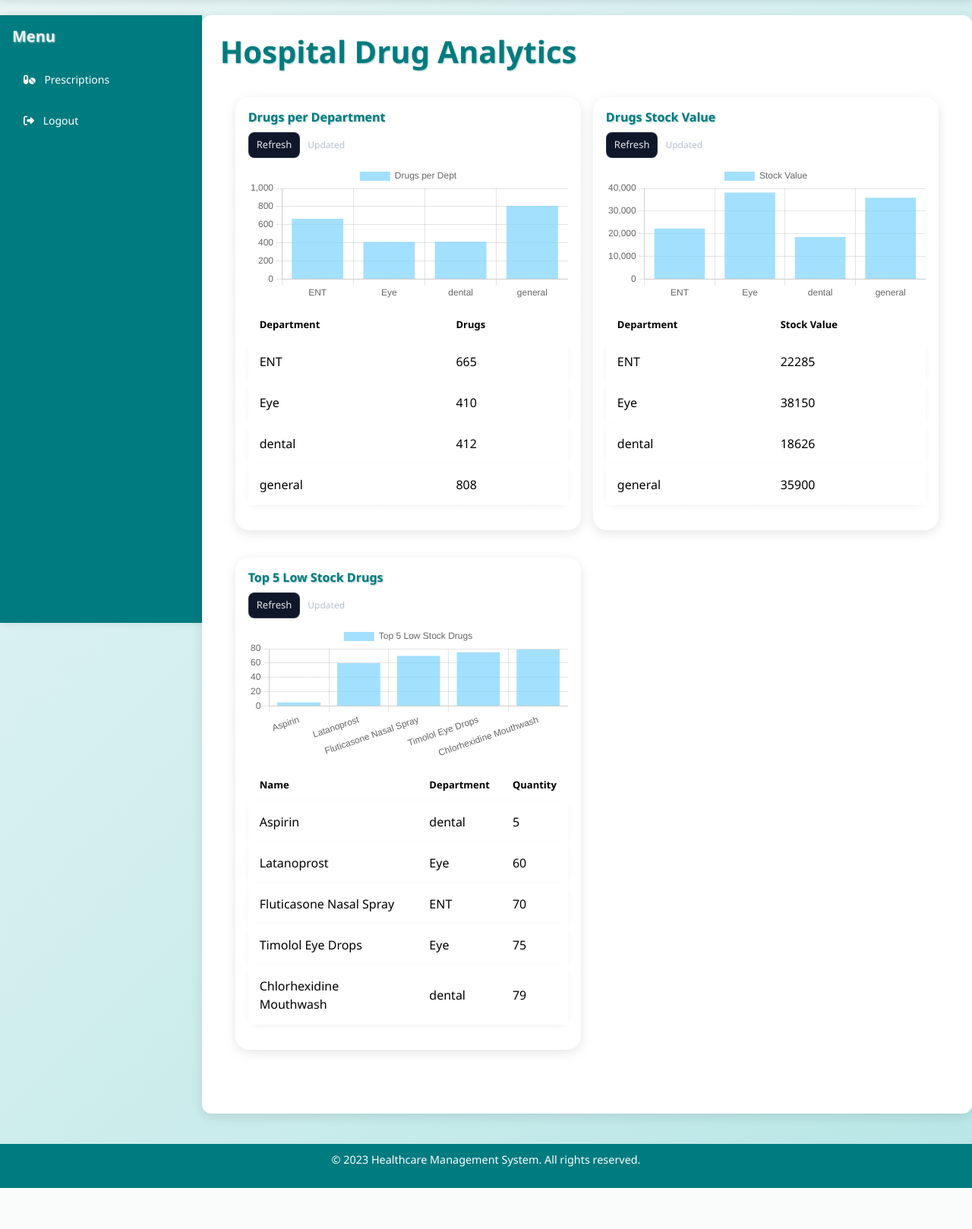
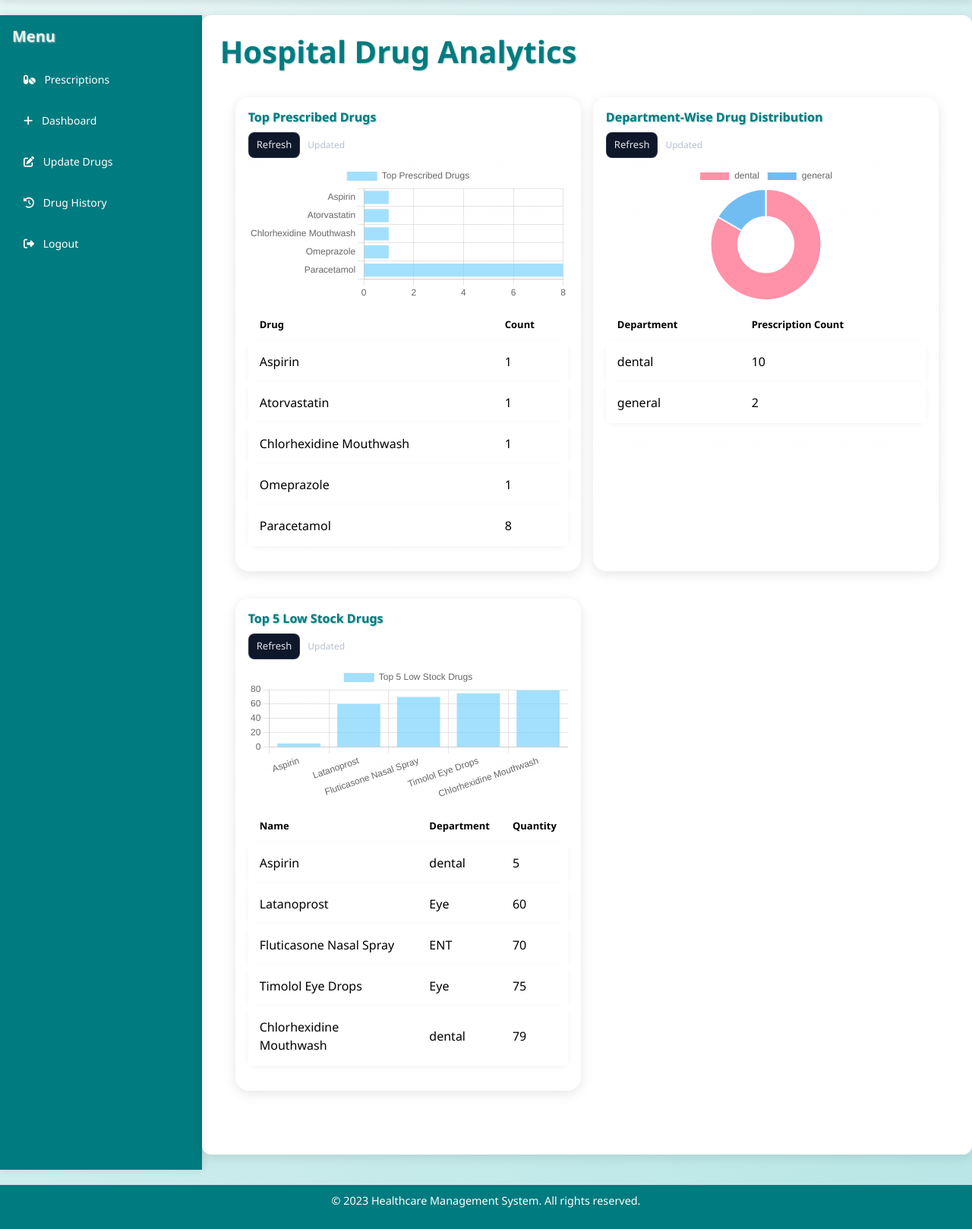
Before and after one commit to vishnu2006034/healthcare, a Flask app: page /analyticsdrug/drugdashboard in a window 1280 px wide. Shown: the part 78-1696 px from the top of the page at 76% size. Before the commit the page ends 1642 px from the top, so only its background shows below. Run offline with Flask 3, Linux system fonts and the light colour scheme; data comes from the database, SQL or seed files in the repository; both versions use the stored data as it was after the commit.

Commit message:
doc analysis

```diff
--- a/analyticsdrug.py
+++ b/analyticsdrug.py
@@ -1,6 +1,6 @@
 from flask import Blueprint, render_template, jsonify
 from sqlalchemy import func
-from models import db, Patient,Drugs,Doctor,Patientin,Patientout
+from models import db, Patient,Drugs,Doctor,Patientin,Patientout,DrugsHistory
 
 
 analyticsdrug_bp = Blueprint("analyticsdrug", __name__)
@@ -9,23 +9,27 @@ analyticsdrug_bp = Blueprint("analyticsdrug", __name__)
 def analytics_drugdashboard():
     return render_template("druganalytics.html")
 
-@analyticsdrug_bp.route("/drugs-per-department")
-def drugs_per_department():
+@analyticsdrug_bp.route("/top-prescribed-drugs")
+def top_prescribed_drugs():
     rows = (
-        db.session.query(Drugs.department, func.sum(Drugs.quantity))
+        db.session.query(Drugs.name, func.count(DrugsHistory.id).label('count'))
+        .join(DrugsHistory, DrugsHistory.drugs_id == Drugs.id)
+        .group_by(Drugs.id)
+        .order_by(func.count(DrugsHistory.id).desc())
+        .limit(10)
+        .all()
+    )
+    return jsonify({name: int(count) for name, count in rows})
+
+@analyticsdrug_bp.route("/department-drug-distribution")
+def department_drug_distribution():
+    rows = (
+        db.session.query(Drugs.department, func.count(DrugsHistory.id).label('count'))
+        .join(DrugsHistory, DrugsHistory.drugs_id == Drugs.id)
         .group_by(Drugs.department)
         .all()
     )
-    return jsonify({dept or "Unknown": int(qty) for dept, qty in rows})
-
-@analyticsdrug_bp.route("/drugs-stock-value")
-def drugs_stock_value():
-    rows = (
-        db.session.query(Drugs.department, func.sum(Drugs.price * Drugs.quantity))
-        .group_by(Drugs.department)
-        .all()
-    )
-    return jsonify({dept or "Unknown": float(value) for dept, value in rows})
+    return jsonify({dept or "Unknown": int(count) for dept, count in rows})
 
 @analyticsdrug_bp.route("/drugs-low-stock")
 def drugs_low_stock():
--- a/app.py
+++ b/app.py
@@ -9,6 +9,7 @@ import json
 from models import db,Admin,Patient,Medical,Drugs,Doctor ,Patientin,Patientout,Prescription,DrugsHistory # ✅ import db from models
 from analytics import analytics_bp
 from analyticsdrug import analyticsdrug_bp
+from analyticsdoctor import analyticsdoctor_bp
 # from sqlalchemy import func
 # from analytics import analytics_bp
 # app.register_blueprint(analytics_bp)
@@ -34,6 +35,7 @@ login.login_view = 'doclogin'
 db.init_app(app)
 app.register_blueprint(analytics_bp, url_prefix="/analytics")
 app.register_blueprint(analyticsdrug_bp,url_prefix="/analyticsdrug")
+app.register_blueprint(analyticsdoctor_bp, url_prefix="/analyticsdoctor")
 
 @login.user_loader
 def load_user(user_id):
@@ -463,10 +465,28 @@ from flask_login import login_required, current_user
 def docprofile():
     return render_template('docprofile.html', doctor=current_user)
 
+@app.route('/doctordashboard')
+@login_required
+def doctordashboard():
+    return render_template('doctor_dashboard.html')
+
 @app.route("/logout")
 def logout():
     logout_user()  # log out user
     return redirect(url_for('index'))
+
+@app.route('/discharge/<int:patient_id>')
+@login_required
+def discharge_patient(patient_id):
+    # Remove patient from Patientin table (doctor's view)
+    patientin_record = Patientin.query.filter_by(patient_id=patient_id).first()
+    if patientin_record:
+        db.session.delete(patientin_record)
+        db.session.commit()
+        flash('Patient discharged successfully.', 'success')
+    else:
+        flash('Patient not found or already discharged.', 'error')
+    return redirect(url_for('docpro'))
 
 
 # Register the analytics blueprint
--- a/templates/druganalytics.html
+++ b/templates/druganalytics.html
@@ -3,11 +3,14 @@
 {% block title %}Hospital Drug Analytics{% endblock %}
 
 {% block content %}
-<div class="d-flex">
-    <nav class="sidebar text-white p-3 vh-100" style="background-color: #007b7f;">
+<div class="d-flex min-vh-100">
+    <nav class="sidebar text-white p-3 min-vh-100" style="background-color: #007b7f;">
         <h5 class="mb-4">Menu</h5>
         <ul class="nav flex-column">
             <li class="nav-item mb-2"><a href="{{ url_for('medp') }}" class="nav-link text-white"><i class="fas fa-pills me-2"></i> Prescriptions</a></li>
+            <li class="nav-item mb-2"><a href="{{ url_for('analyticsdrug.analytics_drugdashboard') }}" class="nav-link text-white"><i class="fas fa-plus me-2"></i> Dashboard</a></li>
+            <li class="nav-item mb-2"><a href="{{ url_for('updatedrugs') }}" class="nav-link text-white"><i class="fas fa-edit me-2"></i> Update Drugs</a></li>
+            <li class="nav-item mb-2"><a href="{{ url_for('drughistory') }}" class="nav-link text-white"><i class="fas fa-history me-2"></i> Drug History</a></li>
             <li class="nav-item mb-2"><a href="{{ url_for('logout') }}" class="nav-link text-white"><i class="fas fa-sign-out-alt me-2"></i> Logout</a></li>
         </ul>
     </nav>
@@ -15,9 +18,9 @@
         <h1 class="mb-4">Hospital Drug Analytics</h1>
         <div class="wrap">
     <div class="grid">
-      <!-- Drugs per Department -->
+      <!-- Top Prescribed Drugs -->
       <section class="card">
-        <h2>Drugs per Department</h2>
+        <h2>Top Prescribed Drugs</h2>
         <div class="toolbar">
           <button id="refreshDrugsDept">Refresh</button>
           <span id="drugsDeptStatus" class="status"></span>
@@ -26,15 +29,15 @@
         <table class="table" id="drugsDeptTable"></table>
       </section>
 
-      <!-- Drugs Stock Value -->
+      <!-- Department-Wise Drug Distribution -->
       <section class="card">
-        <h2>Drugs Stock Value</h2>
+        <h2>Department-Wise Drug Distribution</h2>
         <div class="toolbar">
-          <button id="refreshDrugsValue">Refresh</button>
-          <span id="drugsValueStatus" class="status"></span>
+          <button id="refreshDeptDistribution">Refresh</button>
+          <span id="deptDistributionStatus" class="status"></span>
         </div>
-        <canvas id="drugsValueChart"></canvas>
-        <table class="table" id="drugsValueTable"></table>
+        <canvas id="deptDistributionChart"></canvas>
+        <table class="table" id="deptDistributionTable"></table>
       </section>
 
       <!-- Low Stock Drugs -->
@@ -76,9 +79,13 @@
     function byId(id){return document.getElementById(id)}
     function status(el,msg,isError=false){el.textContent=msg;el.classList.toggle('error',isError)}
     function toLabelsData(obj){const labels=Object.keys(obj||{});const data=labels.map(k=>obj[k]);return {labels,data}}
-    function drawBarChart(ctx,labels,data,label,color='rgba(125,211,252,0.7)'){
+    function drawBarChart(ctx,labels,data,label,color='rgba(125,211,252,0.7)', indexAxis='x'){
       if(ctx.__chart) ctx.__chart.destroy()
-      ctx.__chart=new Chart(ctx,{type:'bar',data:{labels,datasets:[{label,data,backgroundColor:color}]},options:{responsive:true,scales:{y:{beginAtZero:true}}}})
+      ctx.__chart=new Chart(ctx,{type:'bar',data:{labels,datasets:[{label,data,backgroundColor:color}]},options:{responsive:true,scales:{y:{beginAtZero:true}}, indexAxis}})
+    }
+    function drawPieChart(ctx,labels,data,label){
+      if(ctx.__chart) ctx.__chart.destroy()
+      ctx.__chart=new Chart(ctx,{type:'doughnut',data:{labels,datasets:[{label,data,backgroundColor:['rgba(255,99,132,0.7)','rgba(54,162,235,0.7)','rgba(255,205,86,0.7)','rgba(75,192,192,0.7)','rgba(153,102,255,0.7)','rgba(255,159,64,0.7)']}]},options:{responsive:true}})
     }
     function renderTable(el,obj,headers){
       const labels=Object.keys(obj||{})
@@ -91,24 +98,24 @@
       const s=byId('drugsDeptStatus')
       status(s,'Loading...')
       try{
-        const r=await fetch('/analyticsdrug/drugs-per-department')
+        const r=await fetch('/analyticsdrug/top-prescribed-drugs')
         const d=await r.json()
         const {labels,data}=toLabelsData(d)
-        drawBarChart(byId('drugsDeptChart'),labels,data,'Drugs per Dept')
-        renderTable(byId('drugsDeptTable'),d,['Department','Drugs'])
+        drawBarChart(byId('drugsDeptChart'),labels,data,'Top Prescribed Drugs', 'rgba(125,211,252,0.7)', 'y')
+        renderTable(byId('drugsDeptTable'),d,['Drug','Count'])
         status(s,'Updated')
       }catch(e){status(s,'Error',true)}
     }
 
-    async function fetchDrugsValue(){
-      const s=byId('drugsValueStatus')
+    async function fetchDeptDistribution(){
+      const s=byId('deptDistributionStatus')
       status(s,'Loading...')
       try{
-        const r=await fetch('/analyticsdrug/drugs-stock-value')
+        const r=await fetch('/analyticsdrug/department-drug-distribution')
         const d=await r.json()
         const {labels,data}=toLabelsData(d)
-        drawBarChart(byId('drugsValueChart'),labels,data,'Stock Value')
-        renderTable(byId('drugsValueTable'),d,['Department','Stock Value'])
+        drawPieChart(byId('deptDistributionChart'),labels,data,'Prescription Count')
+        renderTable(byId('deptDistributionTable'),d,['Department','Prescription Count'])
         status(s,'Updated')
       }catch(e){status(s,'Error',true)}
     }
@@ -130,12 +137,12 @@
 
     // Bind buttons
     byId('refreshDrugsDept').onclick=fetchDrugsDept
-    byId('refreshDrugsValue').onclick=fetchDrugsValue
+    byId('refreshDeptDistribution').onclick=fetchDeptDistribution
     byId('refreshDrugsLow').onclick=fetchDrugsLow
 
     // Auto load on startup
     fetchDrugsDept()
-    fetchDrugsValue()
+    fetchDeptDistribution()
     fetchDrugsLow()
 </script>
 {% endblock %}
```
Also changed, not shown: TODO.md (added, +10 -0 lines), analyticsdoctor.py (added, +82 -0 lines), templates/docpage.html (+7 -2 lines), templates/doctor_dashboard.html (added, +114 -0 lines), instance/database.db.
